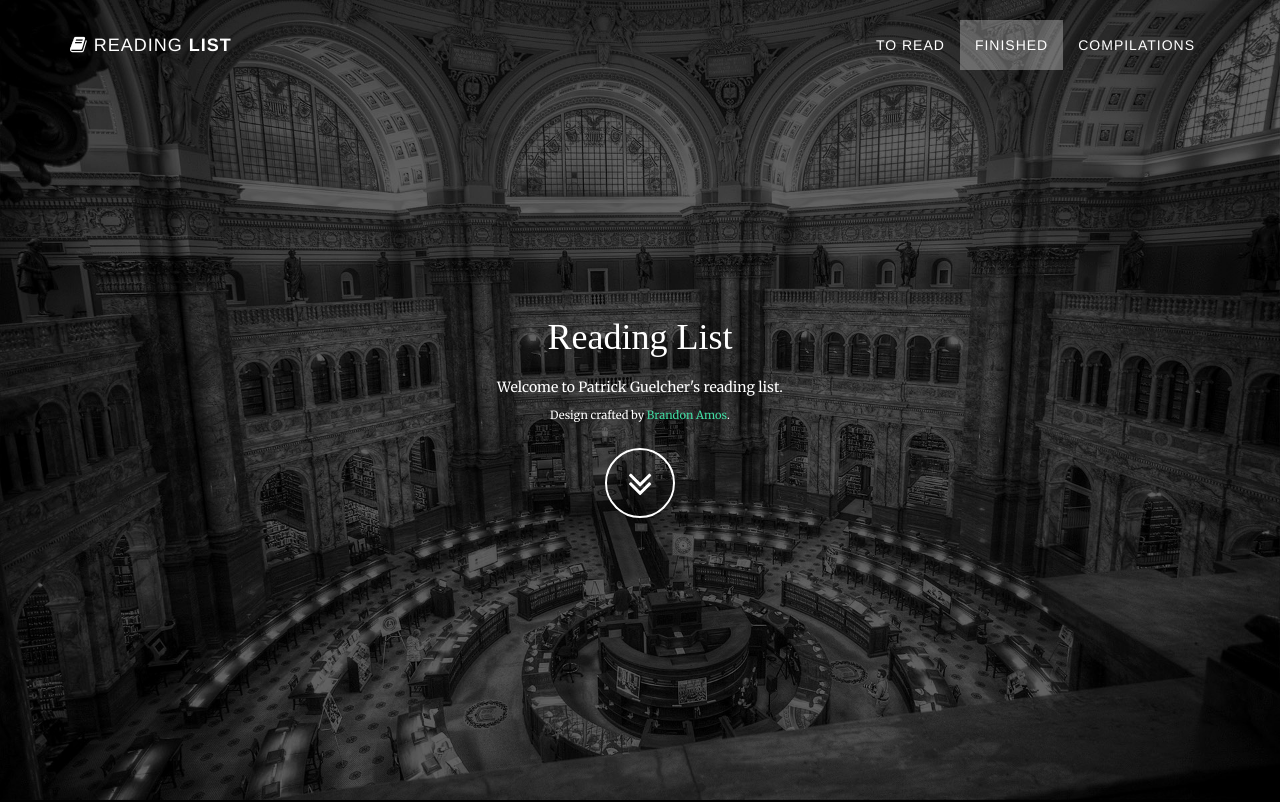
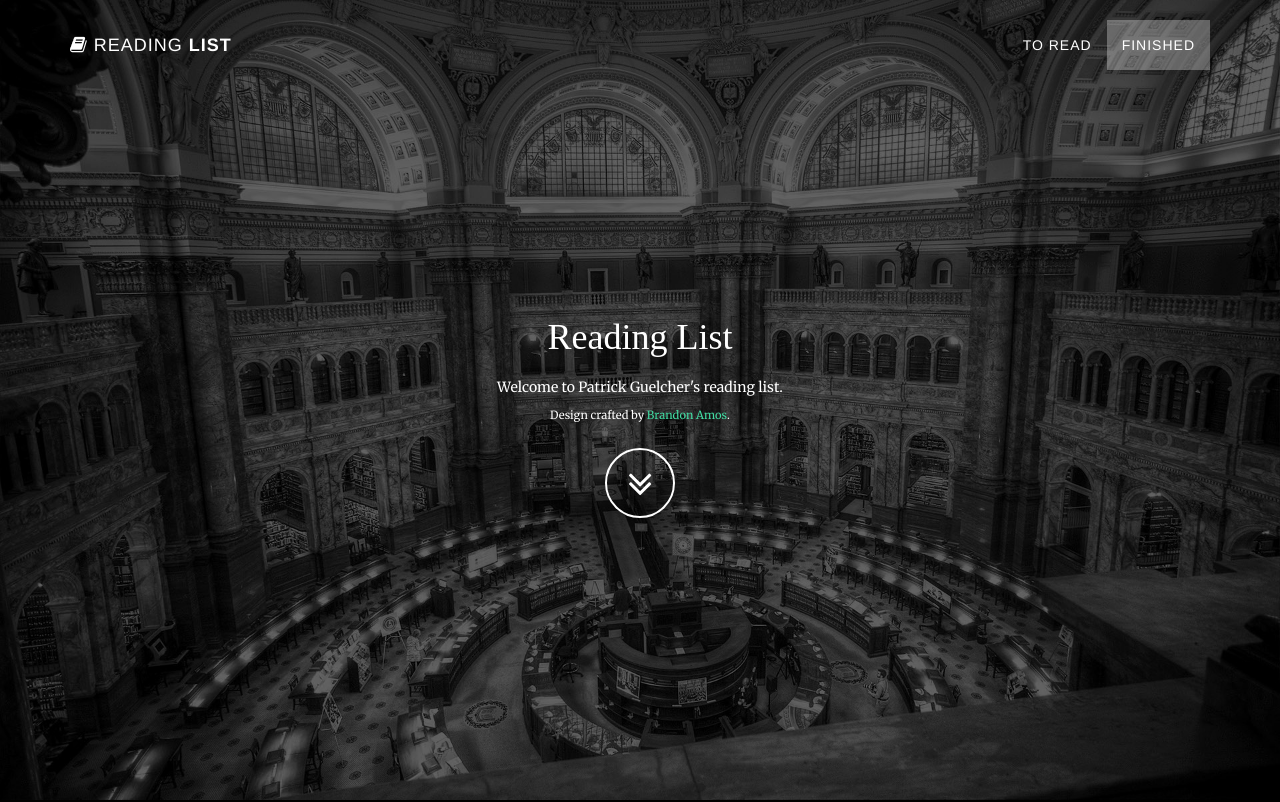
Before and after one commit to aerovolts/reading-list, a website: page index.html in a window 1280 px wide. Shown: the top 802 px of the page. Drawn offline with Linux system fonts and the light colour scheme.

Commit message:
Forgot to remove the nav link...

```diff
--- a/index.html
+++ b/index.html
@@ -49,7 +49,6 @@
             <!-- <li><a class="page-scroll" href="#about">About</a></li> -->
             <li><a class="page-scroll" href="#rHead">To Read</a></li>
             <li><a class="page-scroll" href="#fHead">Finished</a></li>
-            <li><a class="page-scroll" href="#cHead">Compilations</a></li>
           </ul>
         </div> <!-- /.navbar-collapse -->
       </div> <!-- /.container -->
```
